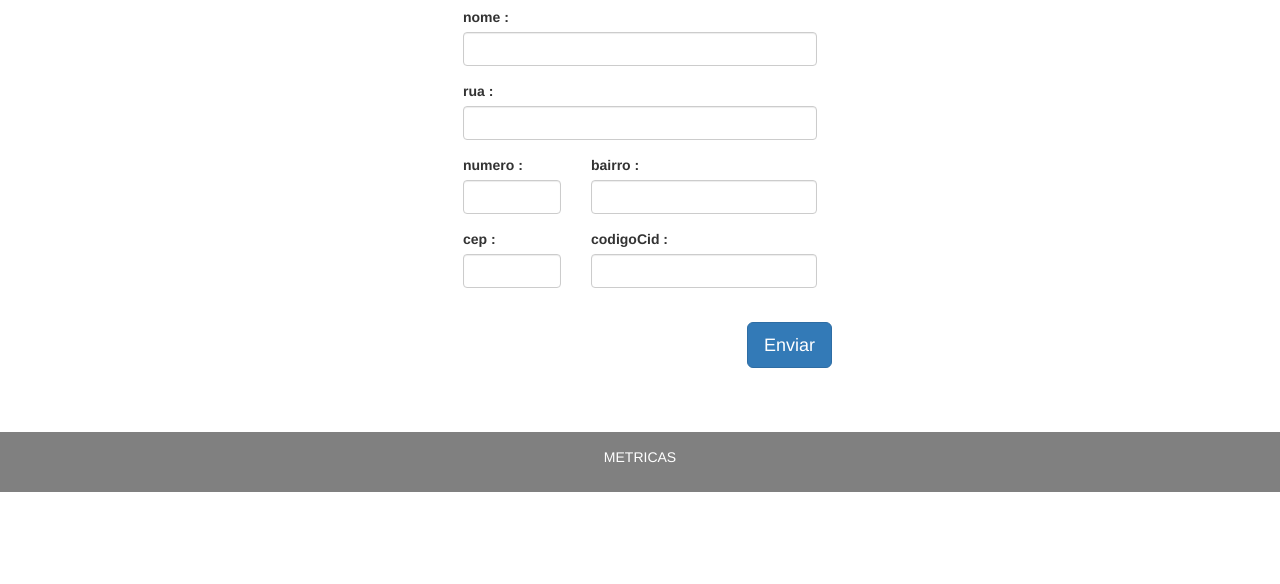
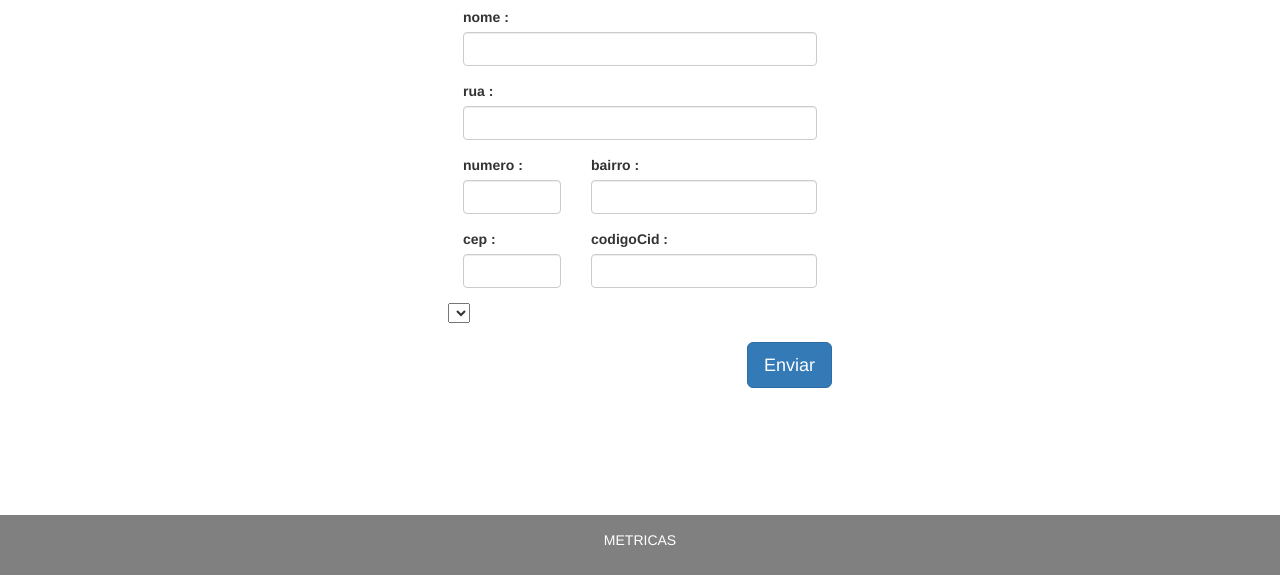
Before and after one commit to guimpo/metricas, a website: page public/views/cadastro_arbitros.html in a window 1280 px wide. Shown: the part 216-800 px from the top of the page. Drawn offline with nearby package versions, Linux system fonts and the light colour scheme; no server answers.

Commit message:
Adicionado tag select para cidades

```diff
--- a/public/views/cadastro_arbitros.html
+++ b/public/views/cadastro_arbitros.html
@@ -78,6 +78,11 @@
         <label for="codigoCid">codigoCid :</label>
         <input name="codigoCid" type="number" class="form-control" id="codigoCid">
       </div>
+      <div>
+        <select name="" id="combo-cidades">
+          <option value=""></option>
+        </select>
+      </div>
       <button type="submit" class="btn btn-primary btn-lg pull-right">Enviar</button>
     </form>
   </div>
```
